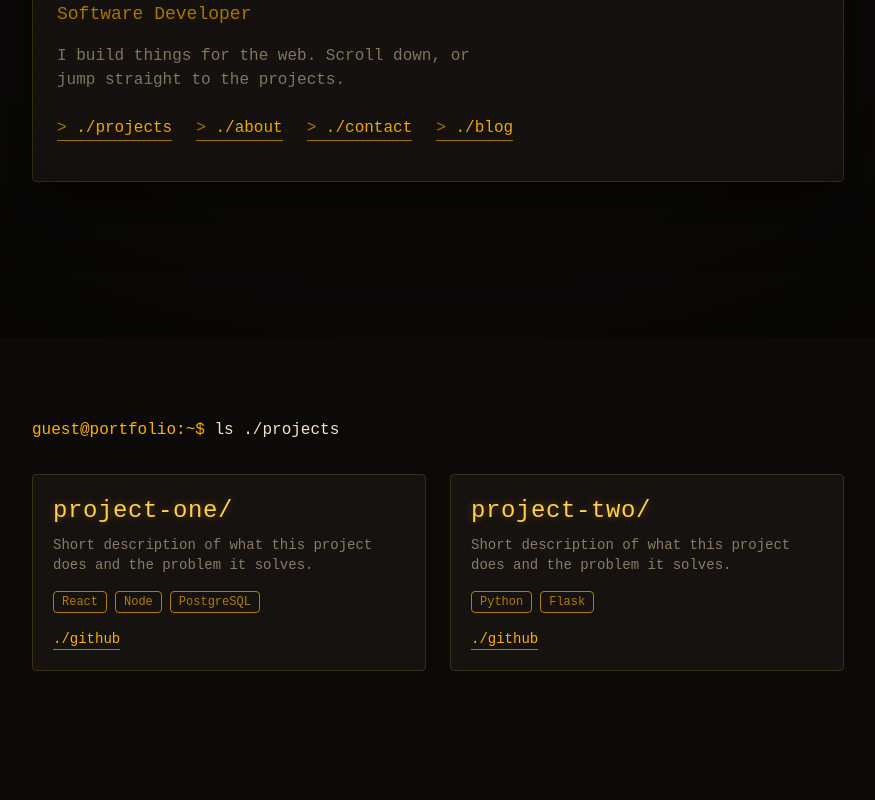
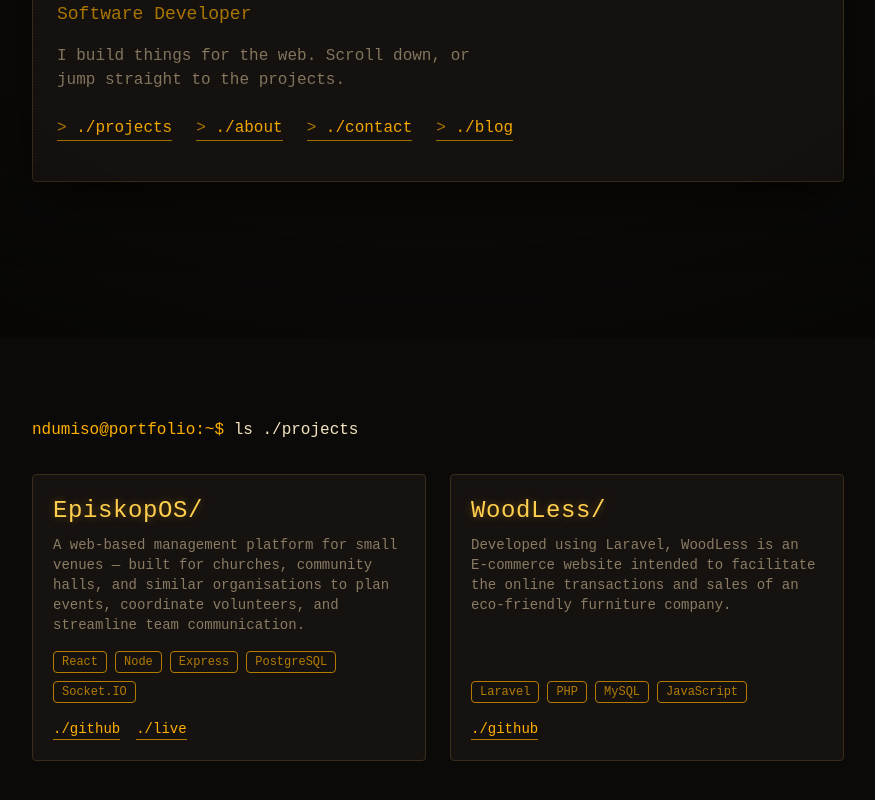
Before and after one commit to NduNdu21/ndumiso-mbangeleli, a React app: page / in a window 1280 px wide. Shown: the part 462-1262 px from the top of the page, without its empty margins (202-1077 px from the left). Before the commit the page ends 1213 px from the top, so only its background shows below. Built offline with nearby package versions, Linux system fonts and the light colour scheme; the HTML template or start-up script is replaced by a standard one.

Commit message:
Replaced placeholder with real projects from portfolio

```diff
--- a/src/data/projects.js
+++ b/src/data/projects.js
@@ -1,20 +1,20 @@
 const projects = [
   {
     id: "project-one",
-    name: "project-one",
+    name: "EpiskopOS",
     description:
-      "Short description of what this project does and the problem it solves.",
-    stack: ["React", "Node", "PostgreSQL"],
-    github: "https://github.com/yourusername/project-one",
-    live: "",
+      "A web-based management platform for small venues — built for churches, community halls, and similar organisations to plan events, coordinate volunteers, and streamline team communication.",
+    stack: ["React", "Node", "Express", "PostgreSQL", "Socket.IO"],
+    github: "https://github.com/NduNdu21/EpiskopOS",
+    live: "https://episkop-os.vercel.app/",
   },
   {
     id: "project-two",
-    name: "project-two",
+    name: "WoodLess",
     description:
-      "Short description of what this project does and the problem it solves.",
-    stack: ["Python", "Flask"],
-    github: "https://github.com/yourusername/project-two",
+      "Developed using Laravel, WoodLess is an E-commerce website intended to facilitate the online transactions and sales of an eco-friendly furniture company.",
+    stack: ["Laravel", "PHP", "MySQL", "JavaScript"],
+    github: "https://github.com/NduNdu21/Team-Project-2024",
     live: "",
   },
 ];
--- a/src/sections/Projects.jsx
+++ b/src/sections/Projects.jsx
@@ -5,7 +5,7 @@ export default function Projects() {
     <section id="projects" className="py-20">
       <div className="max-w-215 mx-auto px-6">
         <p className="text-amber">
-          guest@portfolio:~$ <span className="text-text">ls ./projects</span>
+          ndumiso@portfolio:~$ <span className="text-text">ls ./projects</span>
         </p>
 
         <div className="mt-8 grid gap-6 sm:grid-cols-2">
```
